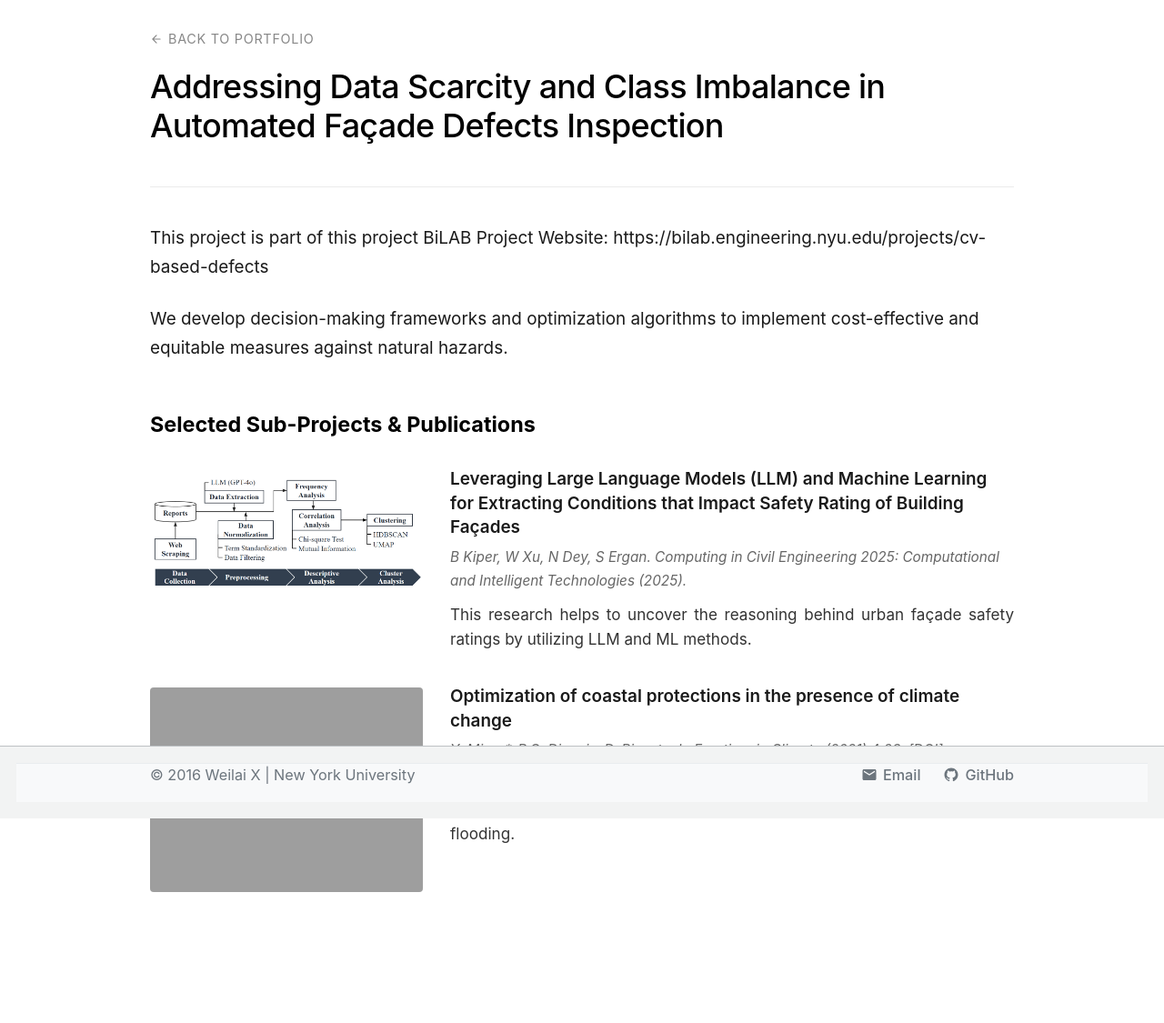
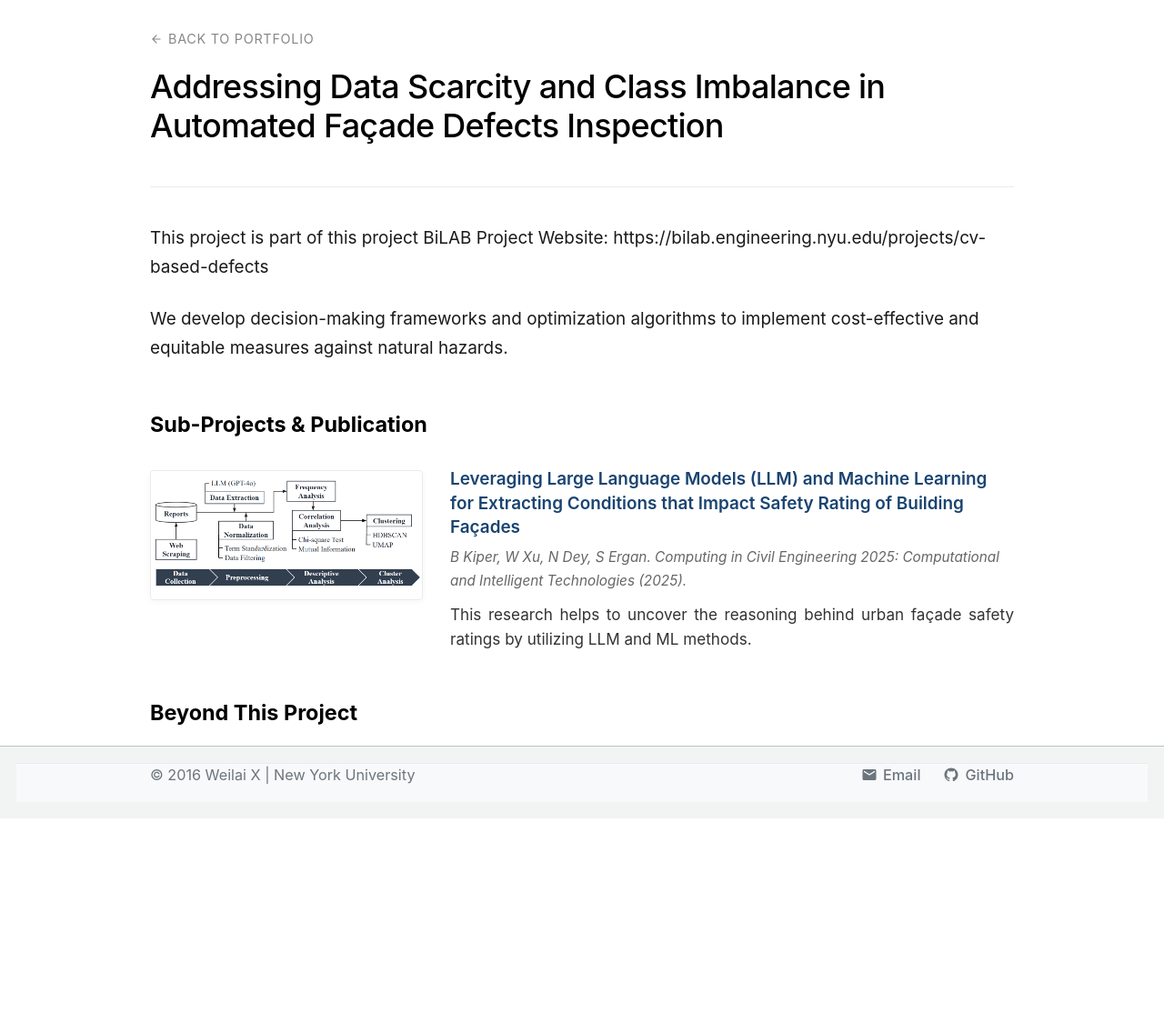
Before and after one commit to Seab0t/Seab0t.github.io, a Jekyll site: the page built from _portfolio/portfolio-facade.md, in a window 1280 px wide. Shown: the whole page at 91% size. Built offline with Jekyll 4.4.1, drawn with Linux system fonts in a browser that asks for light colours; a script bundle is joined from its source files by our own code; library files that are not in the unit come from our copies; after the commit the page ends 943 px from its top, so only the background shows below that.

Commit message:
Update Facade P

```diff
--- a/_portfolio/portfolio-facade.md
+++ b/_portfolio/portfolio-facade.md
@@ -13,32 +13,29 @@ Project Website: https://bilab.engineering.nyu.edu/projects/cv-based-defects
 
 We develop decision-making frameworks and optimization algorithms to implement cost-effective and equitable measures against natural hazards.
 
-### Selected Sub-Projects & Publications
+### Sub-Projects & Publication
 
 <div class="subproject-list">
 
-  <div class="subproject-row">
+<div class="subproject-row">
     <div class="subproject-img-wrapper">
-      <img src="https://Seab0t.github.io/images/FacadeLLM Flowchart.png" alt="Optimal protective measures chart">
+      <a href="https://Seab0t.github.io/images/FacadeLLM Flowchart.png" target="_blank" title="Click to view full image">
+        <img src="https://Seab0t.github.io/images/FacadeLLM Flowchart.png" alt="LLM extraction pipeline">
+      </a>
     </div>
 
     <div class="subproject-text-content">
-      <h4 class="subproject-title">Leveraging Large Language Models (LLM) and Machine Learning for Extracting Conditions that Impact Safety Rating of Building Façades</h4>
+      <h4 class="subproject-title">
+        <a href="https://ascelibrary.org/doi/abs/10.1061/9780784486436.059" target="_blank">
+          Leveraging Large Language Models (LLM) and Machine Learning for Extracting Conditions that Impact Safety Rating of Building Façades
+        </a>
+      </h4>
       <div class="subproject-meta">B Kiper, W Xu, N Dey, S Ergan. Computing in Civil Engineering 2025: Computational and Intelligent Technologies (2025).</div>
       <p class="subproject-desc">This research helps to uncover the reasoning behind urban façade safety ratings by utilizing LLM and ML methods.</p>
     </div>
   </div>
 
-  <div class="subproject-row">
-    <div class="subproject-img-wrapper">
-      <img src="https://Seab0t.github.io/images/map1.png" alt="Optimization of coastal protections">
-    </div>
-
-    <div class="subproject-text-content">
-      <h4 class="subproject-title">Optimization of coastal protections in the presence of climate change</h4>
-      <div class="subproject-meta">Y. Miura*, P.C. Dinenis, D. Bienstock. Frontiers in Climate (2021) 4:23. [DOI]</div>
-      <p class="subproject-desc">The paper introduces a method for optimizing protective measures for coastal infrastructure in New York, facing threats from storm-induced flooding.</p>
-    </div>
-  </div>
 
 </div>
+
+### Beyond This Project
```
Also changed, not shown: _portfolio/portfolio-NbS.md (+1 -0 lines).
